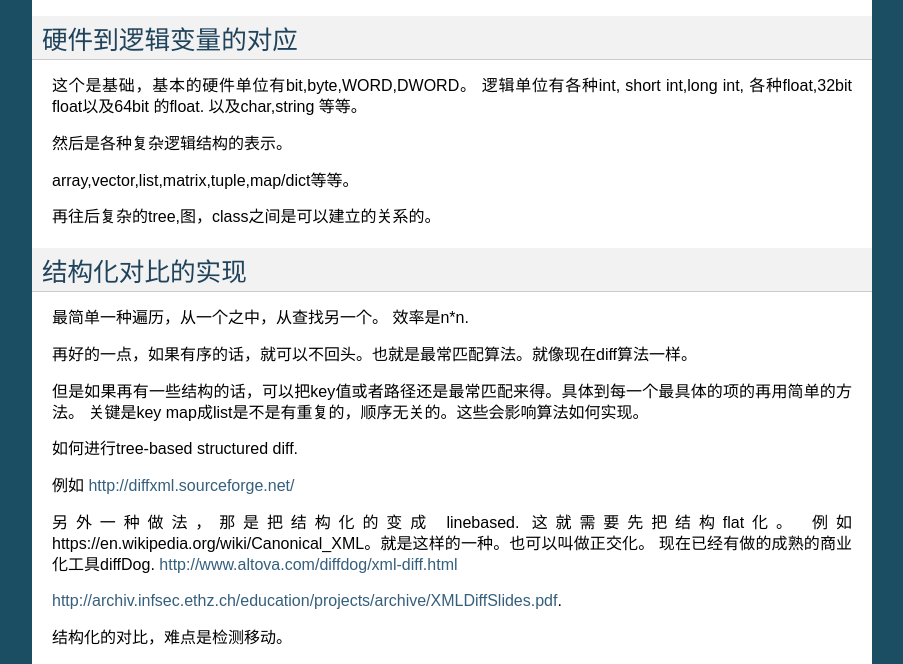
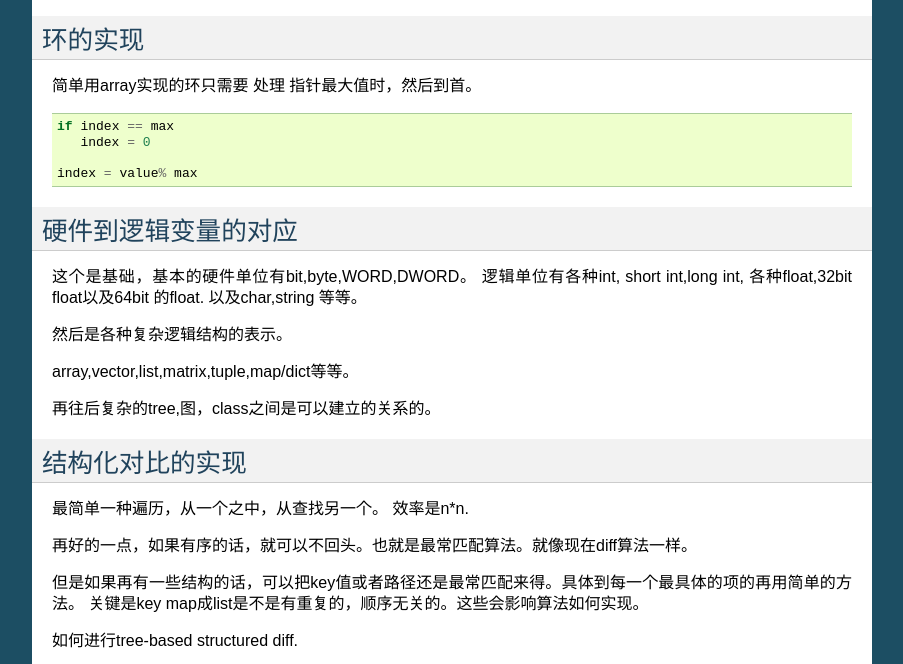
Before and after one commit to gwli/Programming, a Sphinx documentation site: the page built from source/content/Stage_1/Algorithm.rst, in a window 1280 px wide and 900 px high, scrolled down 1043 px, cut to the strip 236-900 px from the top of the window. Shown: the whole strip, without its empty margins (198-1101 px from the left). Built offline with Sphinx 7.4.7, drawn with Linux system fonts in a browser that asks for light colours.

Commit message:
环的实现

```diff
--- a/source/content/Stage_1/Algorithm.rst
+++ b/source/content/Stage_1/Algorithm.rst
@@ -66,6 +66,17 @@ http://blog.csdn.net/zolalad/article/details/11848739，
 
 
 
+环的实现
+========
+
+简单用array实现的环只需要 处理 指针最大值时，然后到首。
+
+.. code-block:: c
+
+   if index == max
+      index = 0
+
+   index = value% max
 
 硬件到逻辑变量的对应
 =====================
```
